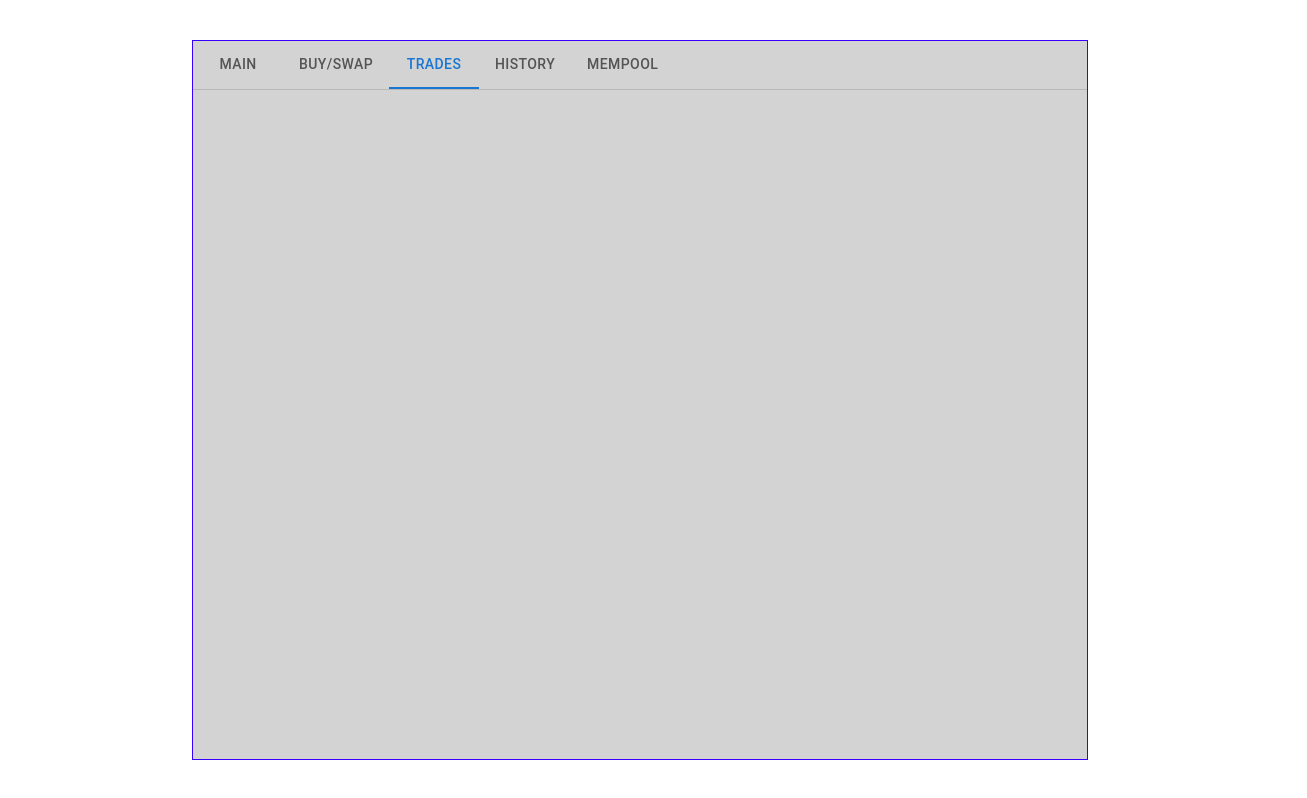
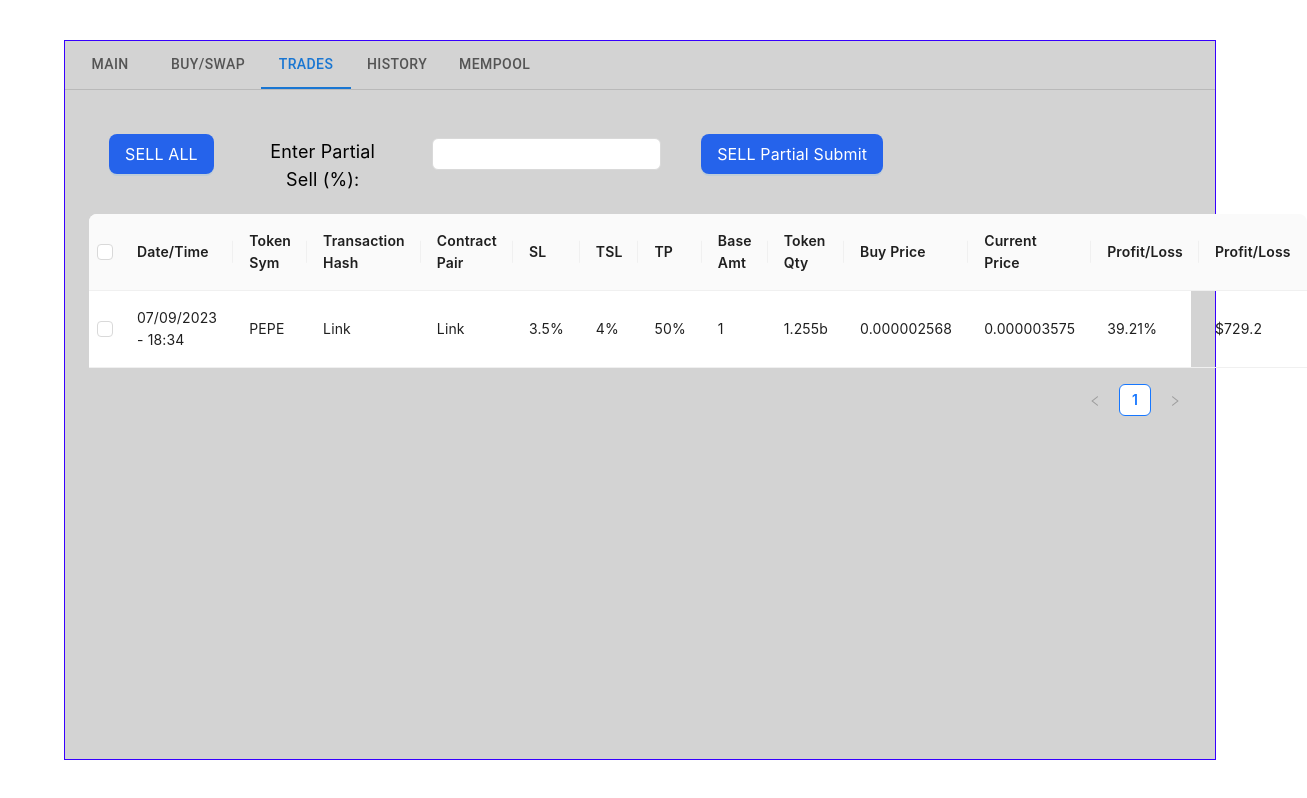
Before and after one commit to DevKing472/DiscordBot-Alert-Dextools, a React (Create React App) app: page / in a window 1280 px wide. Both pictures are taken after a click on the tab "TRADES". Shown: the whole page, 1307 px wide, since content can reach past the window. Built offline with nearby package versions, Linux system fonts and the light colour scheme.

Commit message:
Add Trades Tab

```diff
--- a/src/components/Main.js
+++ b/src/components/Main.js
@@ -6,8 +6,9 @@ import TabList from '@mui/lab/TabList';
 import TabPanel from '@mui/lab/TabPanel';
 
 import '../css/Main.css';
-import Swap from './Swap';
+import SwapTab from './SwapTab';
 import MainTab from './MainTab';
+import TradesTab from './TradesTab';
 
 export default function Main() {
   const [value, setValue] = React.useState('1');
@@ -33,10 +34,10 @@ export default function Main() {
                     <MainTab />
                 </TabPanel>
                 <TabPanel value="2">
-                    <Swap />
+                    <SwapTab />
                 </TabPanel>
                 <TabPanel value="3">
-
+                    <TradesTab />
                 </TabPanel>
                 <TabPanel value="4">
 
--- a/src/components/MainTab.js
+++ b/src/components/MainTab.js
@@ -1,5 +1,5 @@
 import React, { useState } from 'react';
-import { Form, Input, Button } from 'antd'
+import { Form, Input, Button, Row, Col } from 'antd'
 import { DownloadOutlined } from '@ant-design/icons';
 
 export default function MainTab() {
@@ -21,6 +21,7 @@ export default function MainTab() {
             >
                 <p className='text-2xl font-bold'>Regular Trades</p>
                 <div className='flex'>
+                    <Col span={6} className='m-5'>
                         <Form.Item
                         label="Base Fee Plus"
                         name="baseFeePlus"
@@ -30,10 +31,11 @@ export default function MainTab() {
                             message: 'Please fill info!',
                             },
                         ]}
-                    className='m-5'
                         >
                             <Input />
                         </Form.Item>
+                    </Col>
+                    <Col span={6} className='m-5'>
                         <Form.Item
                         label="Miner Tip"
                         name="minerTip"
@@ -43,10 +45,11 @@ export default function MainTab() {
                             message: 'Please fill info!',
                             },
                         ]}
-                    className='m-5'
                         >
                             <Input />
                         </Form.Item>
+                    </Col>
+                    <Col span={6} className='m-5'>
                         <Form.Item
                         label="Gas Limit"
                         name="gasLimit"
@@ -56,10 +59,10 @@ export default function MainTab() {
                             message: 'Please fill info!',
                             },
                         ]}
-                    className='m-5'
                         >
                             <Input />
                         </Form.Item>
+                    </Col>
                     <Button type="primary" shape='round' className='m-5 bg-blue-600' >Save</Button>
                 </div>
             </Form>
@@ -77,7 +80,8 @@ export default function MainTab() {
                 autoComplete="off"
             >
                 <p className='text-2xl font-bold'>Front-Run Trades (FR)</p>
-                <div className='flex'>
+                <Row>
+                    <Col span={6} className='m-5'>
                         <Form.Item
                         label="FR Base Fee Plus"
                         name="baseFeePlusFR"
@@ -87,10 +91,11 @@ export default function MainTab() {
                             message: 'Please fill info!',
                             },
                         ]}
-                    className='m-5'
                         >
                             <Input />
                         </Form.Item>
+                    </Col>
+                    <Col span={6} className='m-5'>
                         <Form.Item
                         label="FR Miner Tip"
                         name="minerTipFR"
@@ -100,10 +105,11 @@ export default function MainTab() {
                             message: 'Please fill info!',
                             },
                         ]}
-                    className='m-5'
                         >
                             <Input />
                         </Form.Item>
+                    </Col>
+                    <Col span={6} className='m-5'>
                         <Form.Item
                         label="FR Gas Limit"
                         name="gasLimitFR"
@@ -113,12 +119,12 @@ export default function MainTab() {
                             message: 'Please fill info!',
                             },
                         ]}
-                    className='m-5'
                         >
                             <Input />
                         </Form.Item>
+                    </Col>
                     <Button type="primary" shape='round' className='m-5 bg-blue-600' >Save</Button>
-                </div>
+                </Row>
             </Form>
         </div>
     )
--- a/src/components/Swap.js
+++ b/src/components/SwapTab.js
@@ -1,7 +1,7 @@
 import React, { useState } from 'react';
 import { Button, Checkbox, Form, Input, Col, Row } from 'antd';
 
-export default function Swap() {
+export default function SwapTab() {
 
     const [basePrice, setBasePrice] = useState(0);
     const [tokenPrice, setTokenPrice] = useState(0);
--- /dev/null
+++ b/src/components/TradesTab.js
@@ -0,0 +1,126 @@
+import React, { useState } from 'react';
+import { Button, Input, Table, Row, Col } from 'antd';
+
+
+const columns = [
+    {
+        title: 'Date/Time',
+        dataIndex: 'time',
+    },
+    {
+        title: 'Token Sym',
+        dataIndex: 'tokenSym',
+    },
+    {
+        title: 'Transaction Hash',
+        dataIndex: 'hash',
+        render: (link) => <a href={link}>Link</a>,
+    },
+    {
+        title: 'Contract Pair',
+        dataIndex: 'contractPair',
+        render: (link) => <a href={link}>Link</a>,
+    },
+    {
+        title: 'SL',
+        dataIndex: 'sl',
+        render: (text) => <span>{text}%</span>,
+    },
+    {
+        title: 'TSL',
+        dataIndex: 'tsl',
+        render: (text) => <span>{text}%</span>,
+    },
+    {
+        title: 'TP',
+        dataIndex: 'tp',
+        render: (text) => <span>{text}%</span>,
+    },
+    {
+        title: 'Base Amt',
+        dataIndex: 'baseAmount',
+    },
+    {
+        title: 'Token Qty',
+        dataIndex: 'tokenQty',
+    },
+    {
+        title: 'Buy Price',
+        dataIndex: 'buyPrice',
+    },
+    {
+        title: 'Current Price',
+        dataIndex: 'currentPrice',
+    },
+    {
+        title: 'Profit/Loss',
+        dataIndex: 'plPercent',
+        render: (text) => <span>{text}%</span>,
+    },
+    {
+        title: 'Profit/Loss',
+        dataIndex: 'plAmount',
+        render: (text) => <span>${text}</span>,
+    },
+];
+const data = [
+    {
+        key: '1',
+        time: '07/09/2023 - 18:34',
+        tokenSym: 'PEPE',
+        hash: 'https://etherscan.io/tx/0x6e37415a316ed961cc1ef7b0bf4a8320dd45e5f5ec8ff0a1ca572ad1f60731db',
+        contractPair: 'https://dexscreener.com/ethereum/0x4ff4c7c8754127cc097910cf9d80400adef5b65d',
+        sl: 3.50,
+        tsl: 4.00,
+        tp: 50.00,
+        baseAmount: 1.00,
+        tokenQty: '1.255b',
+        buyPrice: '0.000002568',
+        currentPrice: '0.000003575',
+        plPercent: 39.21,
+        plAmount: 729.20,
+    },
+];
+
+// rowSelection object indicates the need for row selection
+const rowSelection = {
+    onChange: (selectedRowKeys, selectedRows) => {
+      console.log(`selectedRowKeys: ${selectedRowKeys}`, 'selectedRows: ', selectedRows);
+    },
+    getCheckboxProps: (record) => ({
+      disabled: record.name === 'Disabled User',
+      // Column configuration not to be checked
+      name: record.name,
+    }),
+};
+
+export default function TradesTab() {
+
+    return (
+      <div>
+        <Row>
+            <Button type='primary' size='large' className='bg-blue-600 m-5' onClick={() => {
+
+            }}>SELL ALL</Button>
+
+            <Col span={3} className='m-5 text-lg mt-6'>
+                Enter Partial Sell (%):
+            </Col>
+            <Col span={5} className='m-5 mt-6'>
+                <Input />
+            </Col>
+            <Button type='primary' size='large' className='bg-blue-600 m-5' onClick={() => {
+
+            }}>SELL Partial Submit</Button>
+        </Row>
+        <Table
+          rowSelection={{
+            type: 'checkbox',
+            ...rowSelection,
+          }}
+          columns={columns}
+          dataSource={data}
+        />
+      </div>
+    );
+}
--- a/src/css/Main.css
+++ b/src/css/Main.css
@@ -1,8 +1,8 @@
 .main-container {
     background-color: #d3d3d3;
     border: 1px solid #3700ff;
-    width: 70%;
-    margin-left: 15%;
+    width: 90%;
+    margin-left: 5%;
     margin-top: 5vh;
     height: 90vh;
 }
```
Lines whose indentation alone changed are shown as unchanged.
